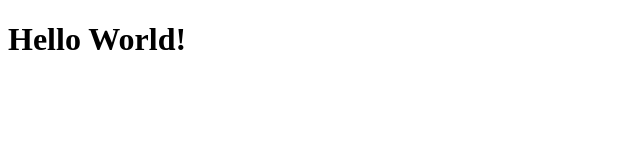
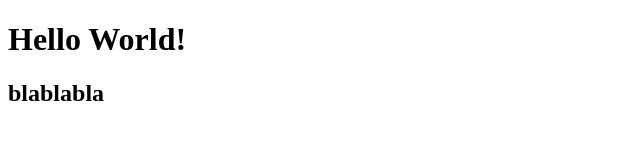
Before and after one commit to fnfarias97/Git-Test, a plain HTML site: page index.html in a window 1280 px wide. Shown: the whole page, without its empty margins (0-640 px from the left). Drawn offline with Linux system fonts and the light colour scheme.

Commit message:
actualicé los files

```diff
--- a/app.js
+++ b/app.js
@@ -1 +1,2 @@
 console.log("this is app")
+console.log("this is new")
--- a/index.html
+++ b/index.html
@@ -7,5 +7,6 @@
 </head>
 <body>
     <h1>Hello World!</h1>
+    <h2>blablabla</h2>
 </body>
 </html>
--- a/styles.css
+++ b/styles.css
@@ -1,3 +1,7 @@
 h1{
     background-color: aqua;
 }
+
+h2{
+    font-family: sans-serif;
+}
```
